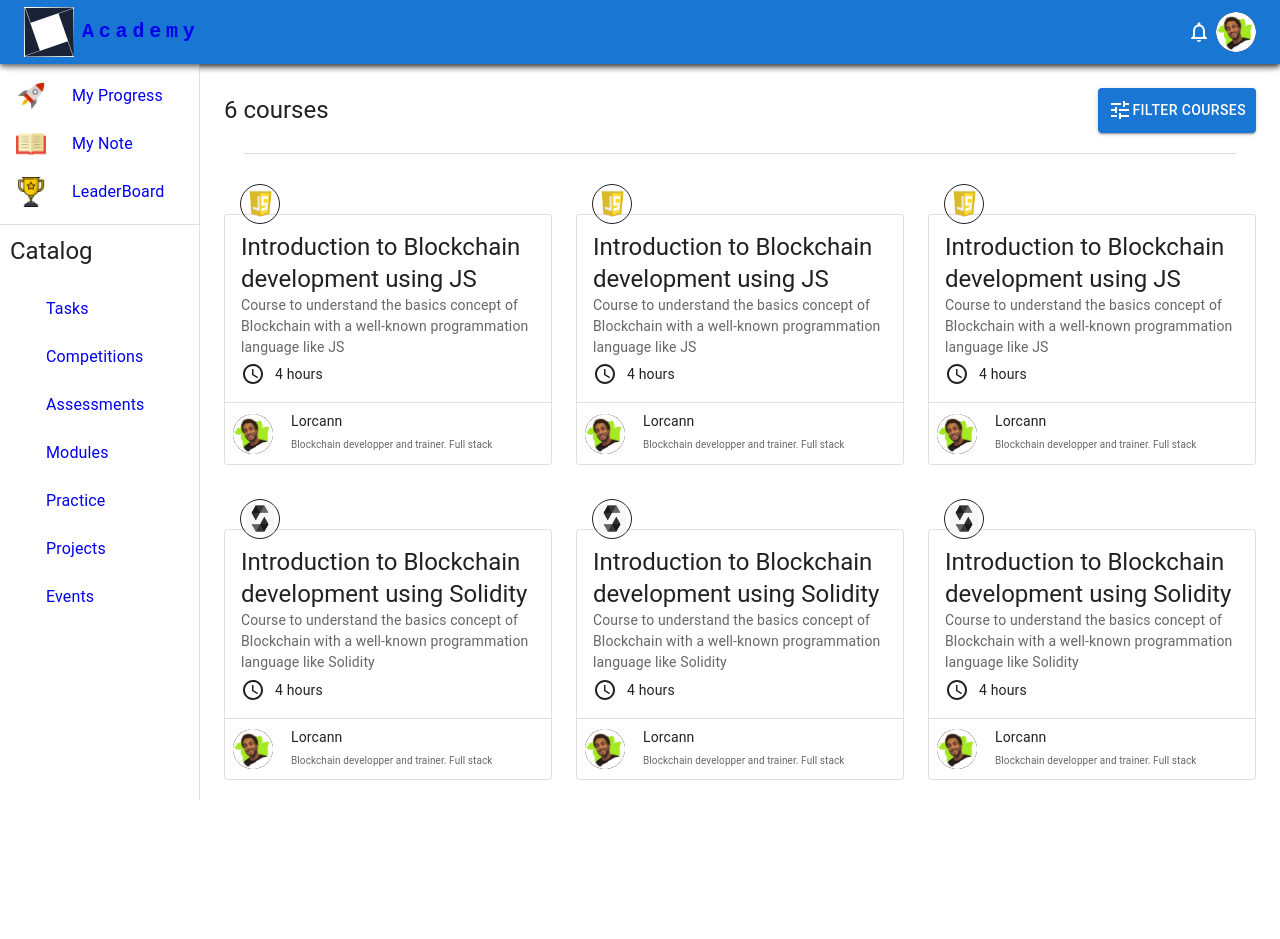
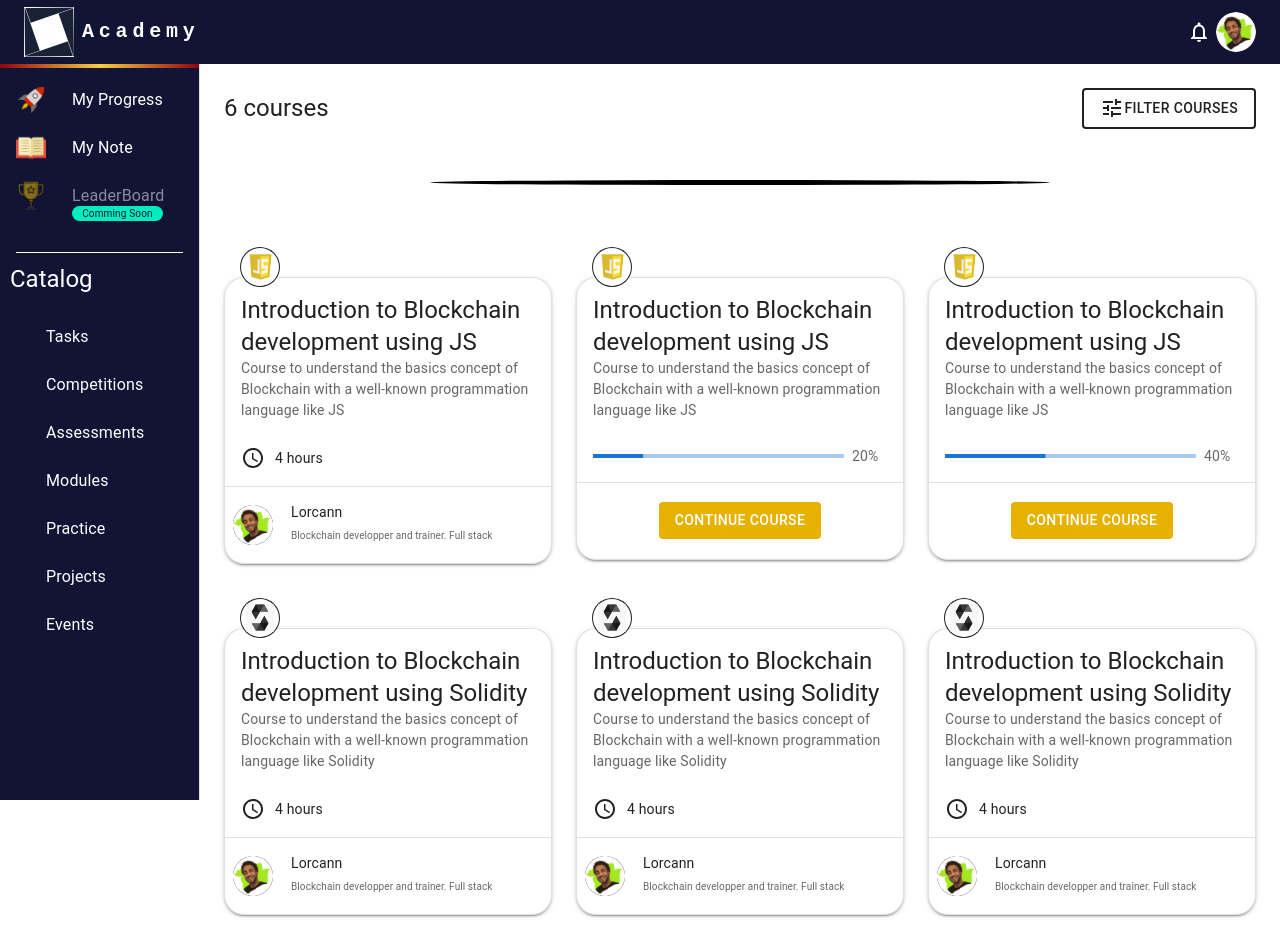
Before and after one commit to TRegourd/Neo_React_Integration, a React (Create React App) app: page /progress in a window 1280 px wide. Before the commit the page ends 804 px from the top, so only its background shows below. Built offline with nearby package versions, Linux system fonts and the light colour scheme.

Commit message:
[feat] theming + card behaviour when started course

```diff
--- a/src/components/dashboard/Card.jsx
+++ b/src/components/dashboard/Card.jsx
@@ -6,6 +6,7 @@ import {
   CardActions,
   CardContent,
   Divider,
+  LinearProgress,
   Typography,
 } from "@mui/material";
 import AccessTimeIcon from "@mui/icons-material/AccessTime";
@@ -22,12 +23,13 @@ export default function CourseCard({ course }) {
           borderColor: "gray",
           border: "solid 1px",
           padding: "5px",
+          backgroundColor: "white",
         }}
-        alt="Remy Sharp"
+        alt="course logo"
         src={`/${course.logo}`}
       />
-      <Card variant="outlined">
-        <CardContent>
+      <Card variant="outlined" sx={{ borderRadius: "20px", boxShadow: 2 }}>
+        <CardContent sx={{ minHeight: "200px" }}>
           <Typography variant="h5" component="div">
             {course.name}
           </Typography>
@@ -35,6 +37,8 @@ export default function CourseCard({ course }) {
             {course.description}
           </Typography>
 
+          <Box sx={{ paddingTop: "20px" }}>
+            {course?.user_progression === 0 ? (
               <Typography
                 variant="body2"
                 sx={{ display: "flex", alignItems: "center", gap: "10px" }}
@@ -42,8 +46,28 @@ export default function CourseCard({ course }) {
                 <AccessTimeIcon />
                 {course.duration}
               </Typography>
+            ) : (
+              <Box
+                sx={{ width: "100%", display: "flex", alignItems: "center" }}
+              >
+                <Box sx={{ width: "100%", mr: 1 }}>
+                  <LinearProgress
+                    variant="determinate"
+                    value={course?.user_progression}
+                  />
+                </Box>
+                <Box sx={{ minWidth: 35 }}>
+                  <Typography
+                    variant="body2"
+                    color="text.secondary"
+                  >{`${course?.user_progression}%`}</Typography>
+                </Box>
+              </Box>
+            )}
+          </Box>
         </CardContent>
         <Divider />
+
         <CardActions
           sx={{
             display: "flex",
@@ -52,17 +76,24 @@ export default function CourseCard({ course }) {
             gap: "10px",
           }}
         >
-          {/* <Button size="small">Learn More</Button> */}
-
+          {course?.user_progression === 0 ? (
+            <>
               <Avatar src={`/${course.creator_avatar}`} />
               <Box
                 sx={{
                   display: "flex",
                   flexDirection: "column",
                   alignItems: "start",
+                  minHeight: "60px",
+
+                  justifyContent: "center",
                 }}
               >
-            <Typography sx={{ fontSize: 14 }} color="text.primary" gutterBottom>
+                <Typography
+                  sx={{ fontSize: 14 }}
+                  color="text.primary"
+                  gutterBottom
+                >
                   {course.creator_name}
                 </Typography>
                 <Typography
@@ -73,6 +104,21 @@ export default function CourseCard({ course }) {
                   {course.creator_position}
                 </Typography>
               </Box>
+            </>
+          ) : (
+            <Box
+              sx={{
+                width: "100%",
+                display: "flex",
+                flexDirection: "column",
+                minHeight: "60px",
+                alignItems: "center",
+                justifyContent: "center",
+              }}
+            >
+              <Button variant="card">Continue Course</Button>
+            </Box>
+          )}
         </CardActions>
       </Card>
     </>
--- a/src/components/nav/Layout.jsx
+++ b/src/components/nav/Layout.jsx
@@ -23,7 +23,7 @@ export default function Layout({ navlinks, children }) {
       <CssBaseline />
       <AppBar
         position="fixed"
-        sx={{ zIndex: (theme) => theme.zIndex.drawer + 1 }}
+        sx={{ zIndex: (theme) => theme.zIndex.drawer + 1, boxShadow: "none" }}
       >
         <Navbar pages={navlinks?.navbar} profile={navlinks?.profile} />
       </AppBar>
@@ -40,23 +40,27 @@ export default function Layout({ navlinks, children }) {
         }}
       >
         <Toolbar />
-        <Box sx={{ overflow: "auto" }}>
+        <Box
+          sx={{ overflow: "auto", height: "100%", backgroundColor: "#111434" }}
+        >
+          <CustomDivider />
           <List>
             {navlinks?.sidebar?.map((item, index) => (
               <ListItem disablePadding key={index}>
-                <Link to={item.link}>
-                  <ListItemButton>
+                <Link to={item.disabled ? "/" : item.link}>
+                  <ListItemButton sx={item.disabled ? { opacity: 0.5 } : {}}>
                     <ListItemIcon>
                       <Icon src={`/${item.icon}`} />
                     </ListItemIcon>
                     <ListItemText primary={`${item.text}`} />
                   </ListItemButton>
+                  {item.disabled && <InfoText>Comming Soon</InfoText>}
                 </Link>
               </ListItem>
             ))}
           </List>
-          <Divider />
-          <Typography variant="h5" sx={{ padding: "10px" }}>
+          <Divider variant="middle" sx={{ borderColor: "white" }} />
+          <Typography variant="h5" sx={{ color: "white", padding: "10px" }}>
             Catalog
           </Typography>
           <List sx={{ paddingLeft: "30px" }}>
@@ -83,3 +87,26 @@ const Icon = styled("img")(() => ({
   height: "30px",
   width: "30px",
 }));
+
+const CustomDivider = styled("div")(() => ({
+  height: "4px",
+
+  background:
+    "linear-gradient(90deg, rgba(146,0,15,1) 0%, rgba(245,207,67,1) 50%, rgba(146,0,15,1) 100%)",
+}));
+
+const InfoText = styled("span")(() => ({
+  position: "relative",
+  left: "40%",
+  top: "-20px",
+  backgroundColor: "#00edbd",
+  borderRadius: "10px",
+  textAlign: "center",
+  width: "fit-content",
+  paddingLeft: "10px",
+  paddingRight: "10px",
+  paddingTop: "2px",
+  paddingBottom: "2px",
+  fontSize: "10px",
+  color: "#111434",
+}));
--- a/src/components/nav/Navbar.jsx
+++ b/src/components/nav/Navbar.jsx
@@ -34,7 +34,10 @@ function Navbar({ pages, profile }) {
   };
 
   return (
-    <AppBar position="static">
+    <AppBar
+      position="static"
+      sx={{ boxShadow: "none", backgroundColor: "#111434" }}
+    >
       <Container maxWidth="xl">
         <Toolbar disableGutters>
           <Link to={"/"}>
--- a/src/data/coursesData.json
+++ b/src/data/coursesData.json
@@ -7,7 +7,8 @@
     "creator_name": "Lorcann",
     "creator_position": "Blockchain developper and trainer. Full stack",
     "creator_avatar": "avatar.jpeg",
-    "logo": "js.png"
+    "logo": "js.png",
+    "user_progression": 0
   },
   {
     "id": 2,
@@ -17,7 +18,8 @@
     "creator_name": "Lorcann",
     "creator_position": "Blockchain developper and trainer. Full stack",
     "creator_avatar": "avatar.jpeg",
-    "logo": "js.png"
+    "logo": "js.png",
+    "user_progression": 20
   },
   {
     "id": 3,
@@ -27,7 +29,8 @@
     "creator_name": "Lorcann",
     "creator_position": "Blockchain developper and trainer. Full stack",
     "creator_avatar": "avatar.jpeg",
-    "logo": "js.png"
+    "logo": "js.png",
+    "user_progression": 40
   },
   {
     "id": 4,
@@ -37,7 +40,8 @@
     "creator_name": "Lorcann",
     "creator_position": "Blockchain developper and trainer. Full stack",
     "creator_avatar": "avatar.jpeg",
-    "logo": "solidity.png"
+    "logo": "solidity.png",
+    "user_progression": 0
   },
   {
     "id": 5,
@@ -47,7 +51,8 @@
     "creator_name": "Lorcann",
     "creator_position": "Blockchain developper and trainer. Full stack",
     "creator_avatar": "avatar.jpeg",
-    "logo": "solidity.png"
+    "logo": "solidity.png",
+    "user_progression": 0
   },
   {
     "id": 6,
@@ -57,6 +62,7 @@
     "creator_name": "Lorcann",
     "creator_position": "Blockchain developper and trainer. Full stack",
     "creator_avatar": "avatar.jpeg",
-    "logo": "solidity.png"
+    "logo": "solidity.png",
+    "user_progression": 0
   }
 ]
--- a/src/index.js
+++ b/src/index.js
@@ -4,11 +4,16 @@ import { BrowserRouter } from "react-router-dom";
 import App from "./App";
 import "./style/global.scss";
 
+import { ThemeProvider } from "@mui/material";
+import theme from "./style/theme";
+
 const root = ReactDOM.createRoot(document.getElementById("root"));
 root.render(
   <React.StrictMode>
-    <BrowserRouter>
-      <App />
-    </BrowserRouter>
+    <ThemeProvider theme={theme}>
+      <BrowserRouter>
+        <App />
+      </BrowserRouter>
+    </ThemeProvider>
   </React.StrictMode>
 );
--- a/src/pages/Progress.jsx
+++ b/src/pages/Progress.jsx
@@ -29,13 +29,22 @@ export default function Progress() {
           <Typography variant="h5">{courses?.length} courses</Typography>
         </Grid>
         <Grid item>
-          <Button variant="contained" sx={{ padding: "10px" }}>
+          <Button variant="filter">
             <TuneIcon />
-            Filter Courses
+            <span>Filter Courses</span>
           </Button>
         </Grid>
       </Grid>
-      <Divider sx={{ margin: "20px" }} />
+      <Divider
+        variant="middle"
+        sx={{
+          marginX: "20%",
+          marginY: "5%",
+          borderBottomWidth: 5,
+          borderColor: "black",
+          borderRadius: "50%",
+        }}
+      />
       <Grid
         container
         spacing={{ xs: 2, md: 3 }}
--- a/src/routes/NavLinks.json
+++ b/src/routes/NavLinks.json
@@ -8,7 +8,12 @@
   "sidebar": [
     { "text": "My Progress", "link": "/progress", "icon": "rocket.png" },
     { "text": "My Note", "link": "/notes", "icon": "book.png" },
-    { "text": "LeaderBoard", "link": "/leaderboard", "icon": "cup.png" }
+    {
+      "text": "LeaderBoard",
+      "link": "/leaderboard",
+      "icon": "cup.png",
+      "disabled": true
+    }
   ],
   "catalog": [
     { "text": "Tasks", "link": "/tasks" },
--- a/src/style/global.scss
+++ b/src/style/global.scss
@@ -9,8 +9,5 @@ body {
 
 a {
   text-decoration: none;
-  :visited,
-  :active {
-    color: inherit;
-  }
+  color: white;
 }
--- /dev/null
+++ b/src/style/theme.js
@@ -0,0 +1,27 @@
+import { createTheme } from "@mui/material";
+import { blue, red } from "@mui/material/colors";
+
+const theme = createTheme({
+  components: {
+    MuiButton: {
+      variants: [
+        {
+          props: { variant: "filter" },
+          style: {
+            borderColor: "#111434",
+            border: `2px solid  `,
+          },
+        },
+        {
+          props: { variant: "card" },
+          style: {
+            backgroundColor: "#e7b100",
+            color: "white",
+          },
+        },
+      ],
+    },
+  },
+});
+
+export default theme;
```
Also changed, not shown: src/style/custom.scss (deleted). Lines whose indentation alone changed are shown as unchanged.
